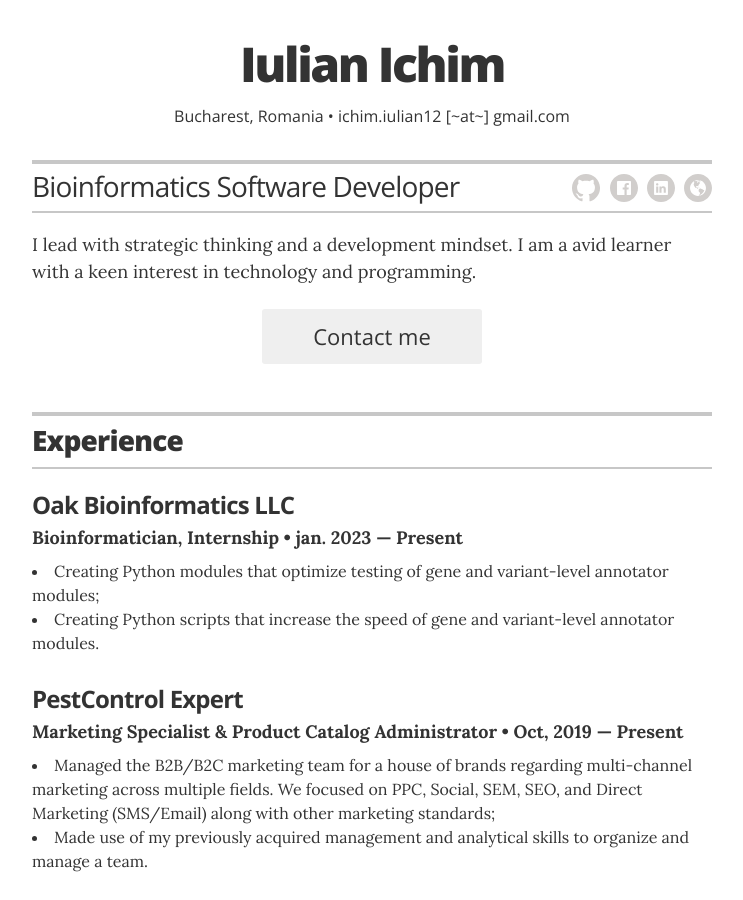
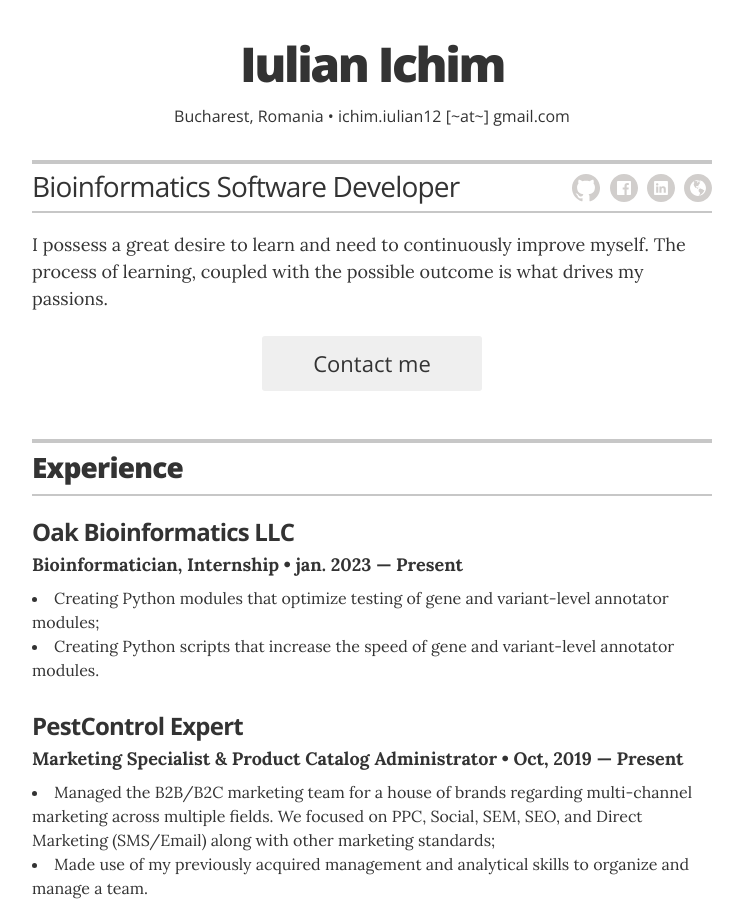
Before and after one commit to IulianIV/iulianiv.github.io, a Jekyll site: the page built from index.html, in a window 1280 px wide and 900 px high. Shown: the whole window, without its empty margins (268-1011 px from the left). Built offline with Jekyll 4.4.1, drawn with Linux system fonts in a browser that asks for light colours.

Commit message:
changed intro

```diff
--- a/_config.yml
+++ b/_config.yml
@@ -23,7 +23,7 @@ resume_contact_address:         "Bucharest, Romania"
 resume_header_contact_info:     "Bucharest, Romania • ichim.iulian12 [~at~] gmail.com"
 display_header_contact_info:    "true"
 
-resume_header_intro: "<p>I lead with strategic thinking and a development mindset. I am a avid learner with a keen interest in technology and programming.</p>"
+resume_header_intro: "<p>I possess a great desire to learn and need to continuously improve myself. The process of learning, coupled with the possible outcome is what drives my passions.</p>"
 
 # use "yes" to display the email contact button,
 # "no" to display an "I'm not looking for work" message,
```
